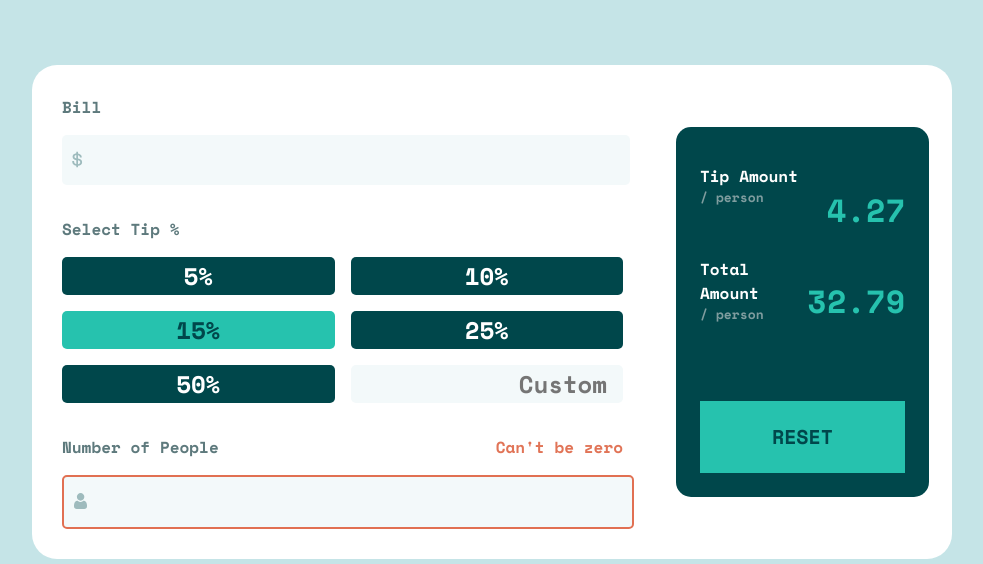
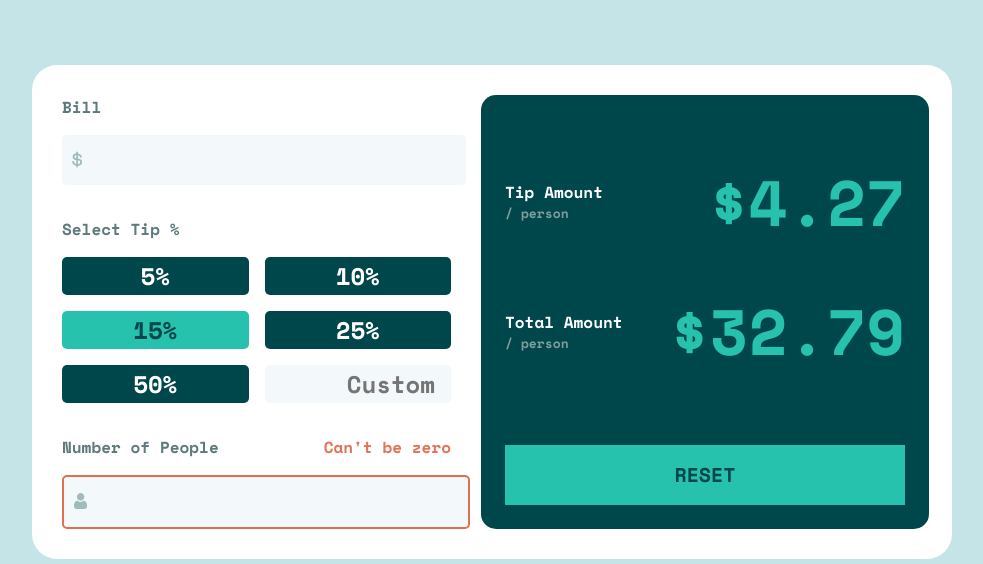
Before and after one commit to marcus-hill/tip-calculator, a plain HTML site: page index.html in a window 1280 px wide. Shown: the part 236-800 px from the top of the page, without its empty margins (148-1131 px from the left). Drawn offline with nearby package versions, Linux system fonts and the light colour scheme.

Commit message:
Update width for desktop

```diff
--- a/index.html
+++ b/index.html
@@ -61,12 +61,12 @@
             <p class="tip-amount-title">Tip Amount</p>
             <p class="tip-amount-text">/ person</p>
           </div>
-          <p class="tip-amount-person tip-amount-total-text" id="tip-amount-person">4.27</p>
+          <p class="tip-amount-person tip-amount-total-text" id="tip-amount-person">$4.27</p>
           <div class="tip-amount-total-container">
             <p class="tip-amount-title">Total Amount</p>
             <p class="tip-amount-text">/ person</p>
           </div>
-          <p class="tip-amount-total tip-amount-total-text" id="tip-amount-total">32.79</p>
+          <p class="tip-amount-total tip-amount-total-text" id="tip-amount-total">$32.79</p>
           <input type="submit" value="RESET" id="reset-form" class="submit-button" aria-label="Reset Tip Calculator Inputs">
         </div>
       </form>
--- a/style.css
+++ b/style.css
@@ -306,4 +306,21 @@ main {
   .error-visible-border {
     border: 2px solid #E17052;
   }
+
+  .total-section {
+    margin: 0 calc(23rem/16) 0 0;
+    min-width: 25rem;
+  }
+
+  .tip-amount-total-text {
+    font-size: 4rem;
+  }
+
+  .tip-amount-total-container, .tip-amount-person-container {
+    align-self: center;
+  }
+
+  .submit-button {
+    padding: calc(4rem/16) 0;
+  }
 }
```
